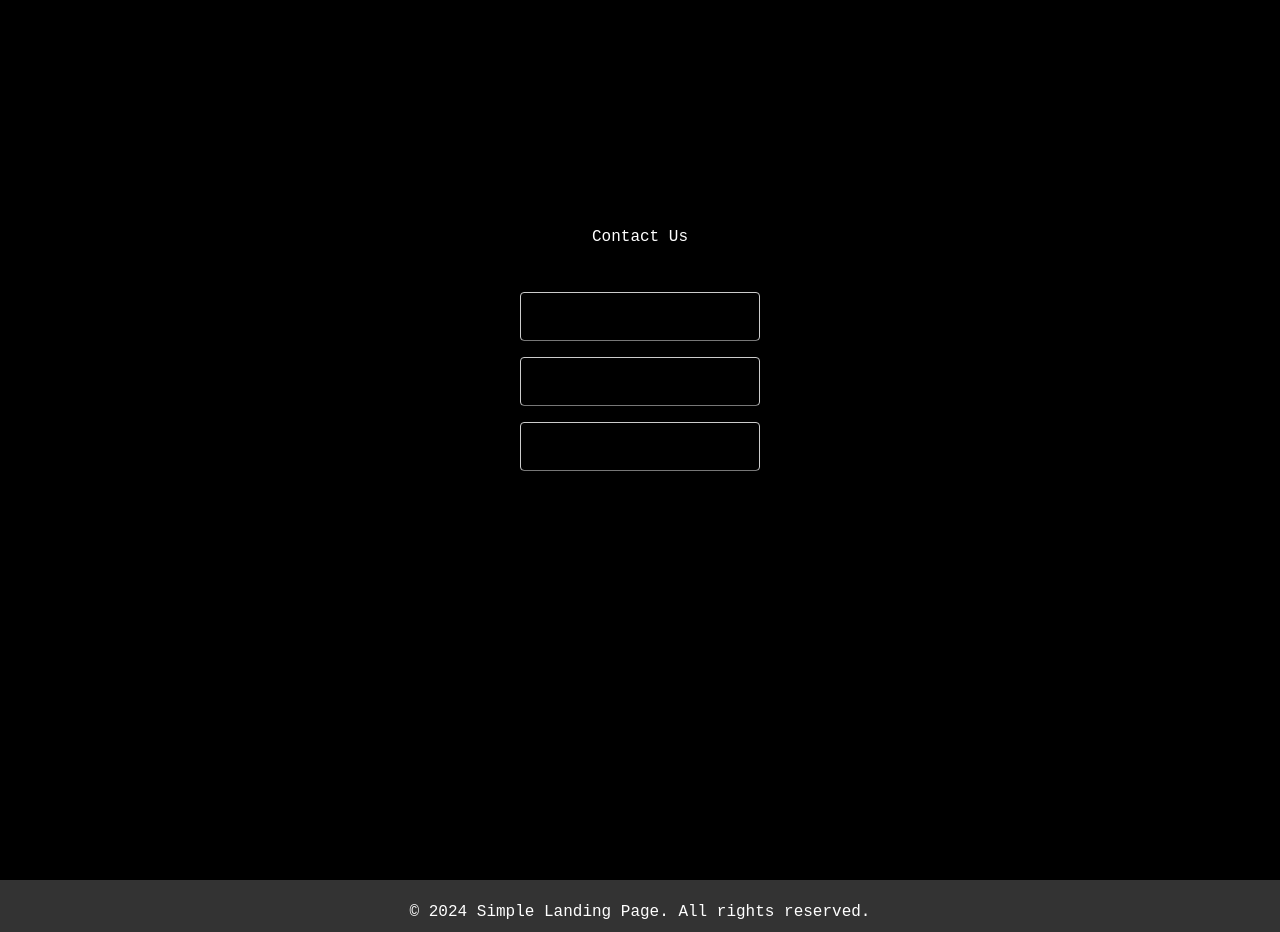
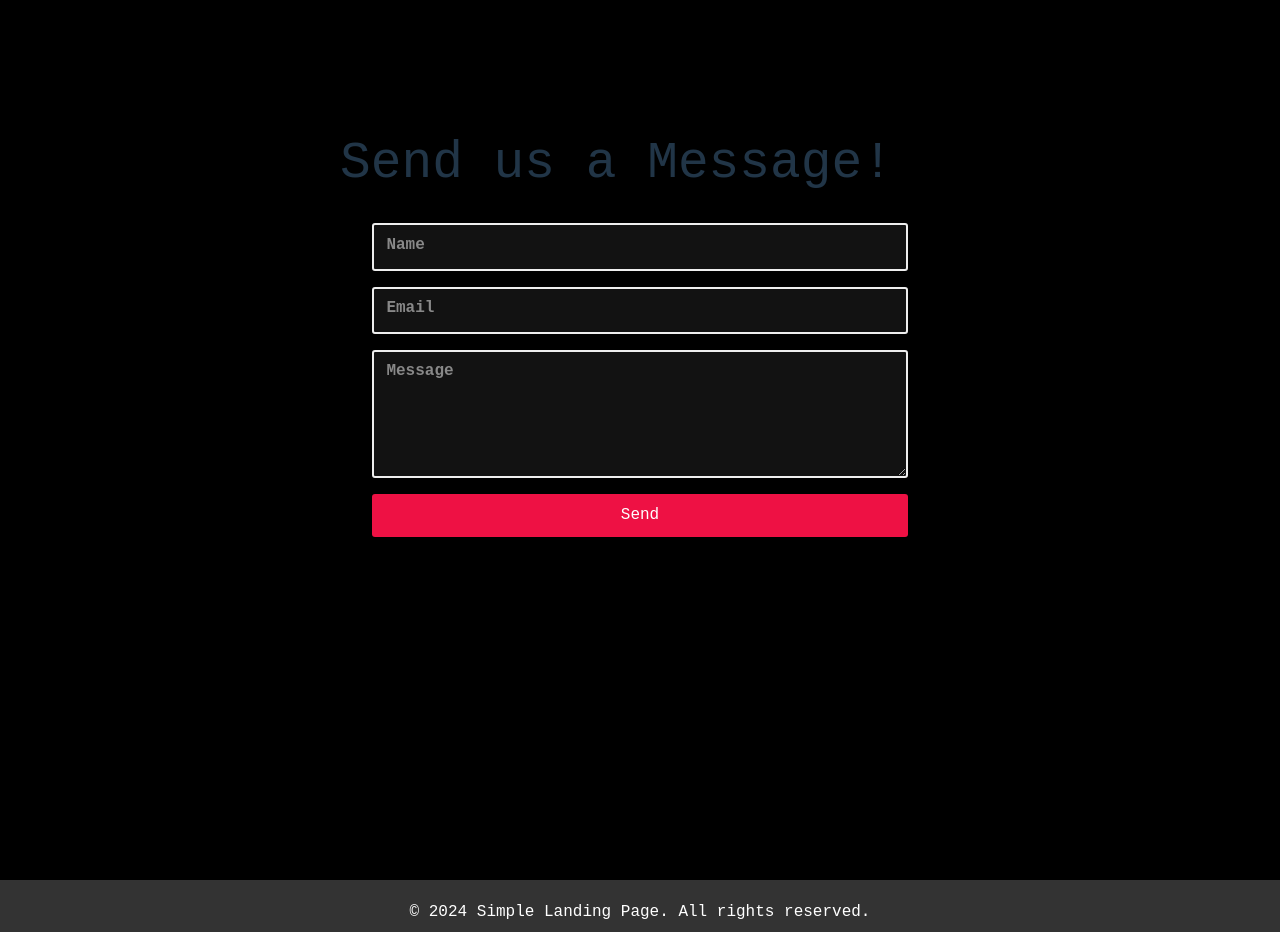
Before and after one commit to AchMoubarek08/Portfolio, a React (Vite) app: page / in a window 1280 px wide. Shown: the part 3760-4692 px from the top of the page. Built offline with nearby package versions, Linux system fonts and the light colour scheme.

Commit message:
contactus

```diff
--- a/package.json
+++ b/package.json
@@ -22,6 +22,7 @@
     "react-dom": "^18.3.1",
     "react-router-dom": "^6.28.0",
     "react-tilt": "^1.0.2",
+    "sass": "^1.81.0",
     "styled-components": "^6.1.13"
   },
   "devDependencies": {
--- a/src/App.jsx
+++ b/src/App.jsx
@@ -1,4 +1,4 @@
-import './App.css';
+import './App.scss';
 import '@fontsource/roboto/300.css';
 import '@fontsource/roboto/400.css';
 import '@fontsource/roboto/500.css';
--- a/src/App.css
+++ b/src/App.scss
@@ -575,13 +575,6 @@
   color: #555;
 }
 
-.contact-form {
-  color: white;
-  display: flex;
-  flex-direction: column;
-  gap: 1.25rem;
-}
-
 .form-group {
   display: flex;
   flex-direction: column;
@@ -919,3 +912,108 @@ h1, h2, h3, h5 {
   background-image: url(/mountainsSky.jpg);
   background-size: cover;
 }
+
+/* contactos */
+
+.contact-card
+{
+  width: 600px;
+  background-color: black;
+  border-radius: 3px;
+  box-shadow: 0 2px 10px rgba(131, 3, 128, 0);
+  overflow: hidden;
+}
+
+.contact-form
+{
+  padding: 2rem;
+}
+
+.contact-button
+{
+  display: block;
+  width: 100%;
+  background-color: #e14;
+  border: none;
+  border-radius: 3px;
+  padding: 1ch;
+  font-size: 1rem;
+  color: #fff;
+  font-family: inherit;
+}
+
+*, *:before, *:after {
+  box-sizing: border-box;
+}
+
+@mixin input {
+  display: block;
+  width: 100%;
+  border: 2px solid #eee;
+  padding: 1ch;
+  border-radius: 3px;
+  transition: 150ms ease;
+  outline: none;
+  font-size: 1rem;
+  font-family: inherit;
+}
+
+@mixin input-focus {
+  border-color: #e14;
+}
+
+@mixin label {
+  position: absolute;
+  top: 1ch;
+  left: 1ch;
+  padding: 0 .5ch;
+  pointer-events: none;
+  transition: 150ms ease;
+  color: #888;
+}
+
+@mixin label-focus {
+  position: absolute;
+  top: 0;
+  font-size: 0.9em;
+  color: #e14;
+  font-weight: bold;
+  transform: translateY(-50%);
+  background-color: #fff;
+  font-weight: 600;
+}
+
+.text-input {
+  position: relative;
+  margin-bottom: 1rem;
+  label {
+    @include label;
+  }
+  label.label-focus {
+    @include label-focus;
+  }
+  input {
+    @include input;
+  }
+  input.input-focus {
+    @include input-focus;
+  }
+}
+
+.text-area {
+  position: relative;
+  margin-bottom: 1rem;
+  label {
+    @include label;
+  }
+  label.label-focus {
+    @include label-focus;
+  }
+  textarea {
+    @include input;
+    height: 8em;
+  }
+  textarea.input-focus {
+    @include input-focus;
+  }
+}
--- a/src/components/ContactUs.jsx
+++ b/src/components/ContactUs.jsx
@@ -1,19 +1,132 @@
 // ContactUs.jsx
 import React from 'react';
+import { render } from 'react-dom';
 // import './ContactUs.css';
-import BasicTextField from './BasicTextField';
+// import BasicTextField from './BasicTextField';
 
-const ContactUs = () => {
+const Card = props => (
+  <div className="contact-card">
+    {/*<div className="waves">
+    </div>*/}
+    {props.children}
+  </div>
+);
+
+const Form = props => (
+  <form className="contact-form">{props.children}</form>
+);
+const TextInput = props => (
+  <div
+    className="text-input">
+    <label
+      className={(props.focus || props.value !== '') ? 'label-focus' : ''}
+      htmlFor={props.name}>{props.label}</label>
+    <input
+      className={(props.focus || props.value !== '') ? 'input-focus' : ''}
+      type="text"
+      name={props.name}
+      value={props.value}
+      onChange={props.onChange}
+      onInput={props.onInput}
+      onFocus={props.onFocus}
+      onBlur={props.onBlur} />
+  </div>
+);
+
+const TextArea = props => (
+  <div
+    className="text-area">
+    <label
+      className={(props.focus || props.value !== '') ? 'label-focus' : ''}
+      htmlFor={props.name}>{props.label}</label>
+    <textarea
+      className={(props.focus || props.value !== '') ? 'input-focus' : ''}
+      name={props.name}
+      value={props.value}
+      onChange={props.onChange}
+      onInput={props.onInput}
+      onFocus={props.onFocus}
+      onBlur={props.onBlur} />
+  </div>
+);
+
+const Button = props => (
+  <button
+    className="contact-button">{props.children}</button>
+)
+
+class ContactUs extends React.Component {
+  constructor() {
+    super();
+    this.state = {
+      name: {
+        name: 'name',
+        label: 'Name',
+        value: '',
+        focus: false,
+      },
+      email: {
+        name: 'email',
+        label: 'Email',
+        value: '',
+        focus: false,
+      },
+      message: {
+        name: 'message',
+        label: 'Message',
+        value: '',
+        focus: false,
+      },
+    }
+  }
+  handleFocus(e) {
+    const name = e.target.name;
+    const state = Object.assign({}, this.state[name]);
+    state.focus = true;
+    this.setState({ [name]: state },()=>{console.log(state)});
+  }
+
+  handleBlur(e) {
+    const name = e.target.name;
+    const state = Object.assign({}, this.state[name]);
+    state.focus = false;
+    this.setState({ [name]: state },()=>{console.log(state)});
+  }
+
+  handleChange(e) {
+    const name = e.target.name;
+    const state = Object.assign({}, this.state[name]);
+    state.value = e.target.value;
+    this.setState({ [name]: state },()=>{console.log(state)});
+  }
+  render() {
+    const {name, email, message} = this.state;
   return (
     <section className="section contact-section">
-      <div className="contact-header">
-        <h2>Contact Us</h2>
-      </div>
-        <BasicTextField />
-        <BasicTextField />
-        <BasicTextField />
+        <Card>
+          <h1>Send us a Message!</h1>
+          <Form>
+            <TextInput
+              {...name}
+              onFocus={this.handleFocus.bind(this)}
+              onBlur={this.handleBlur.bind(this)}
+              onChange={this.handleChange.bind(this)} />
+            <TextInput
+              {...email}
+              onFocus={this.handleFocus.bind(this)}
+              onBlur={this.handleBlur.bind(this)}
+              onChange={this.handleChange.bind(this)} />
+            <TextArea
+              {...message}
+              onFocus={this.handleFocus.bind(this)}
+              onBlur={this.handleBlur.bind(this)}
+              onChange={this.handleChange.bind(this)} />
+            <Button>Send</Button>
+          </Form>
+        </Card>
     </section>
   );
 };
+};
 
 export default ContactUs;
```
Also changed, not shown: src/components/Contactos.jsx (added, +128 -0 lines), 1 other file (tests, documents, lock files or other folders).
